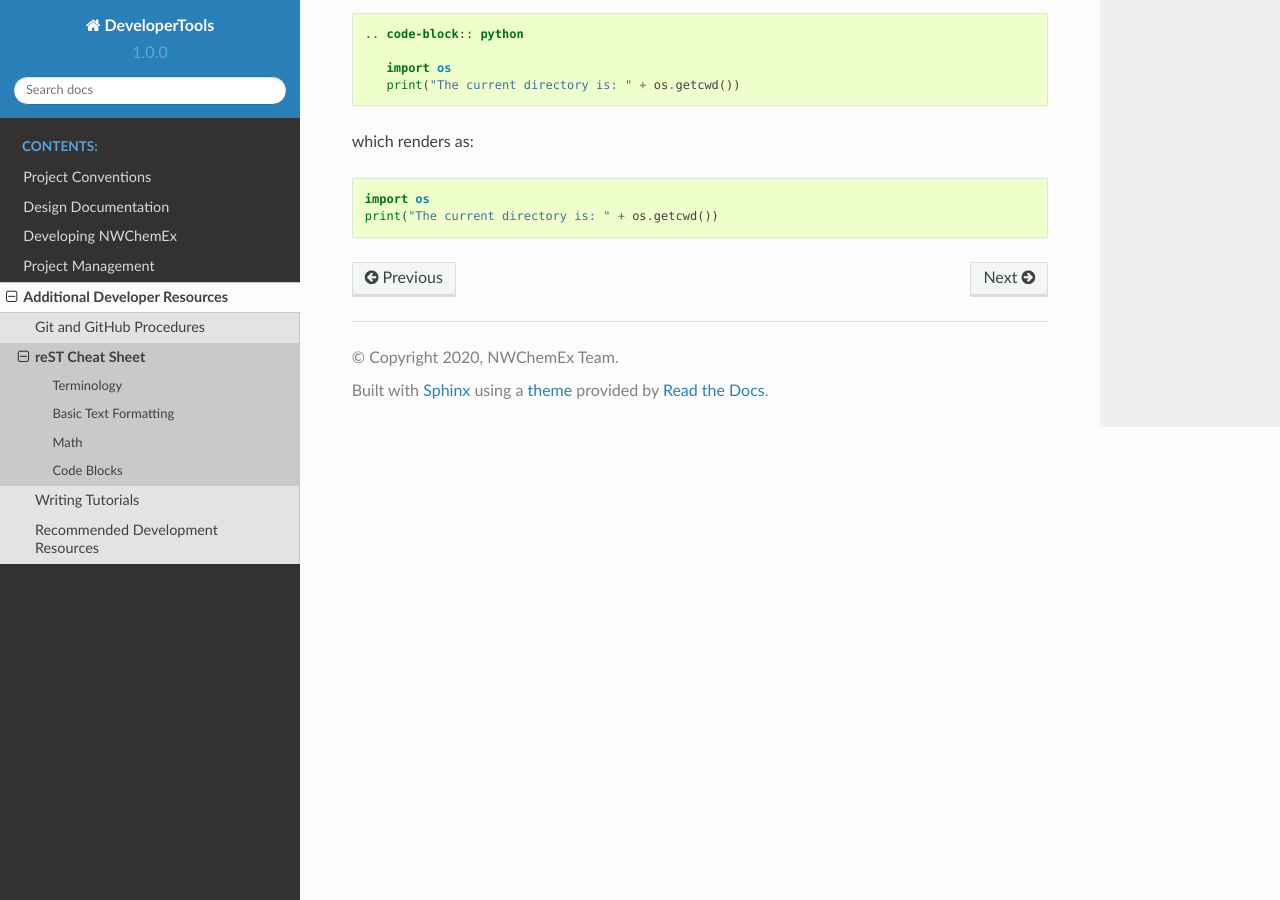
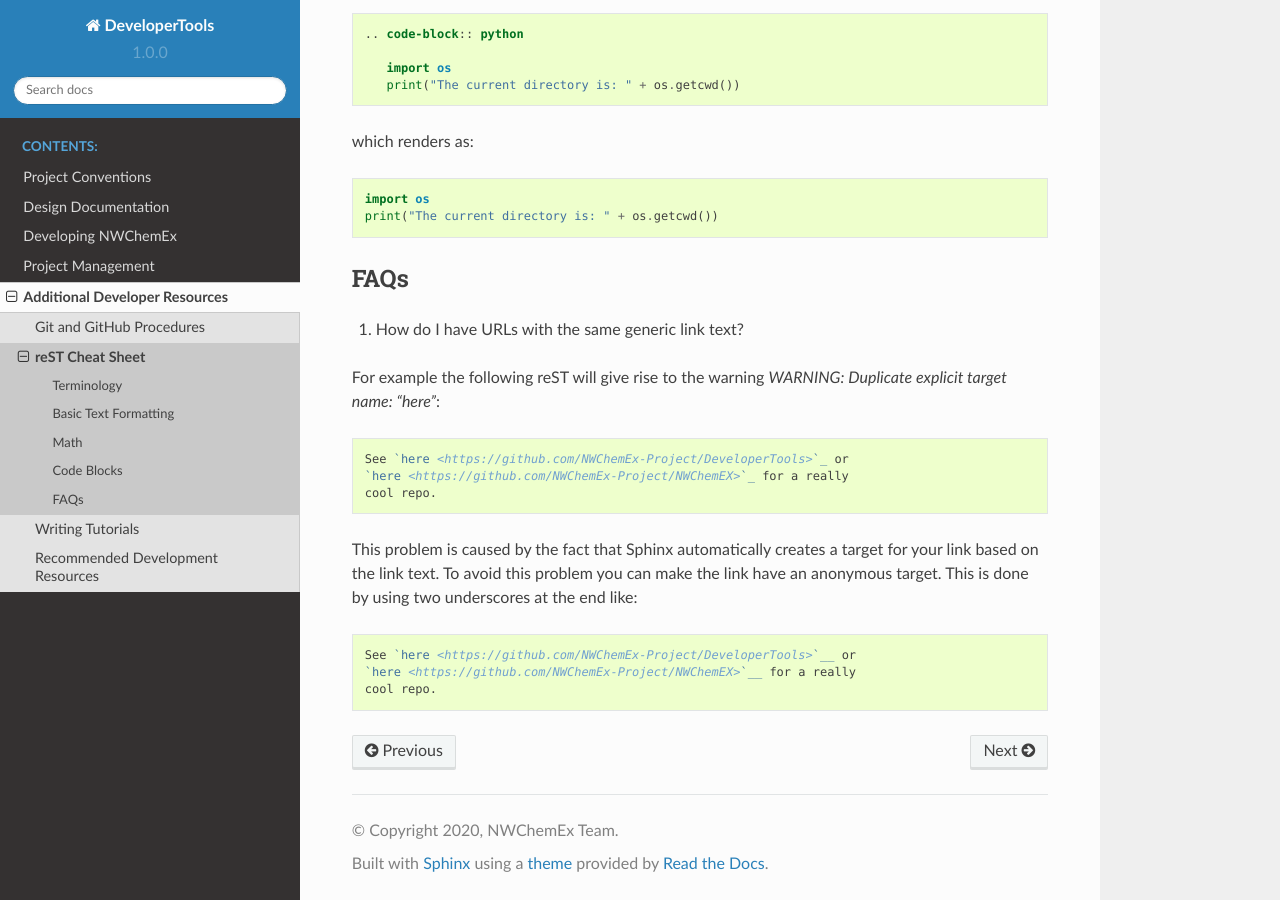
Before and after one commit to NWChemEx-Project/DeveloperTools, a Sphinx documentation site: the page built from docs/source/resources/rest_cheatsheet.rst, in a window 1280 px wide and 900 px high, scrolled down 2530 px. Built offline with Sphinx 7.4.7 and the Read the Docs theme 2.0.0, drawn with Linux system fonts in a browser that asks for light colours.

Commit message:
Update rest_cheatsheet.rst
add a FAQ on duplicate explicit targets so I don't forget it again

```diff
--- a/docs/source/resources/rest_cheatsheet.rst
+++ b/docs/source/resources/rest_cheatsheet.rst
@@ -152,3 +152,28 @@ which renders as:
 
    import os
    print("The current directory is: " + os.getcwd())
+
+FAQs
+====
+
+#. How do I have URLs with the same generic link text?
+
+For example the following reST will give rise to
+the warning `WARNING: Duplicate explicit target name: "here"`:
+
+.. code-block:: rest
+
+   See `here <https://github.com/NWChemEx-Project/DeveloperTools>`_ or
+   `here <https://github.com/NWChemEx-Project/NWChemEX>`_ for a really
+   cool repo.
+
+This problem is caused by the fact that Sphinx automatically creates a
+target for your link based on the link text. To avoid this problem you
+can make the link have an anonymous target. This is done by using two
+underscores at the end like:
+
+.. code-block:: rest
+
+   See `here <https://github.com/NWChemEx-Project/DeveloperTools>`__ or
+   `here <https://github.com/NWChemEx-Project/NWChemEX>`__ for a really
+   cool repo.
```
